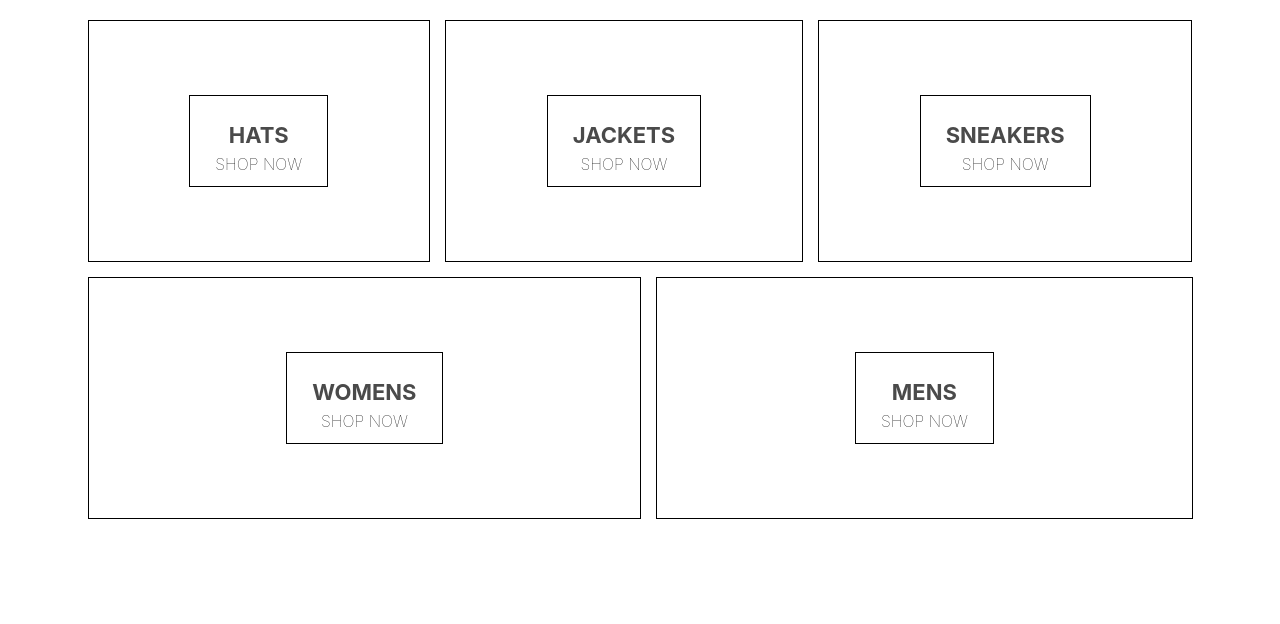
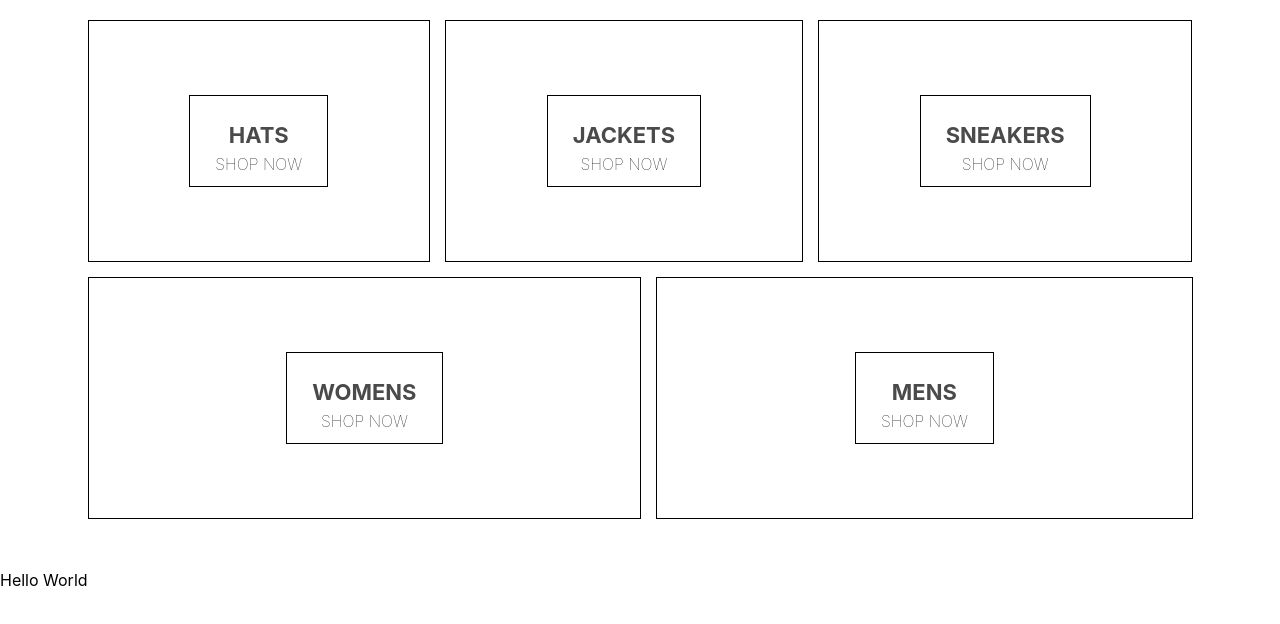
Before and after one commit to justin-lee-repo/crwn-clothing, a React (Create React App) app: page / in a window 1280 px wide. Shown: the top 624 px of the page. Built offline with nearby package versions, Linux system fonts and the light colour scheme.

Commit message:
test feature

```diff
--- a/src/App.js
+++ b/src/App.js
@@ -7,6 +7,7 @@ import HomePage from './homepage.component';
 function App() {
   return <div>
     <HomePage />
+    <p>Hello World</p>
   </div>
 }
 
```
